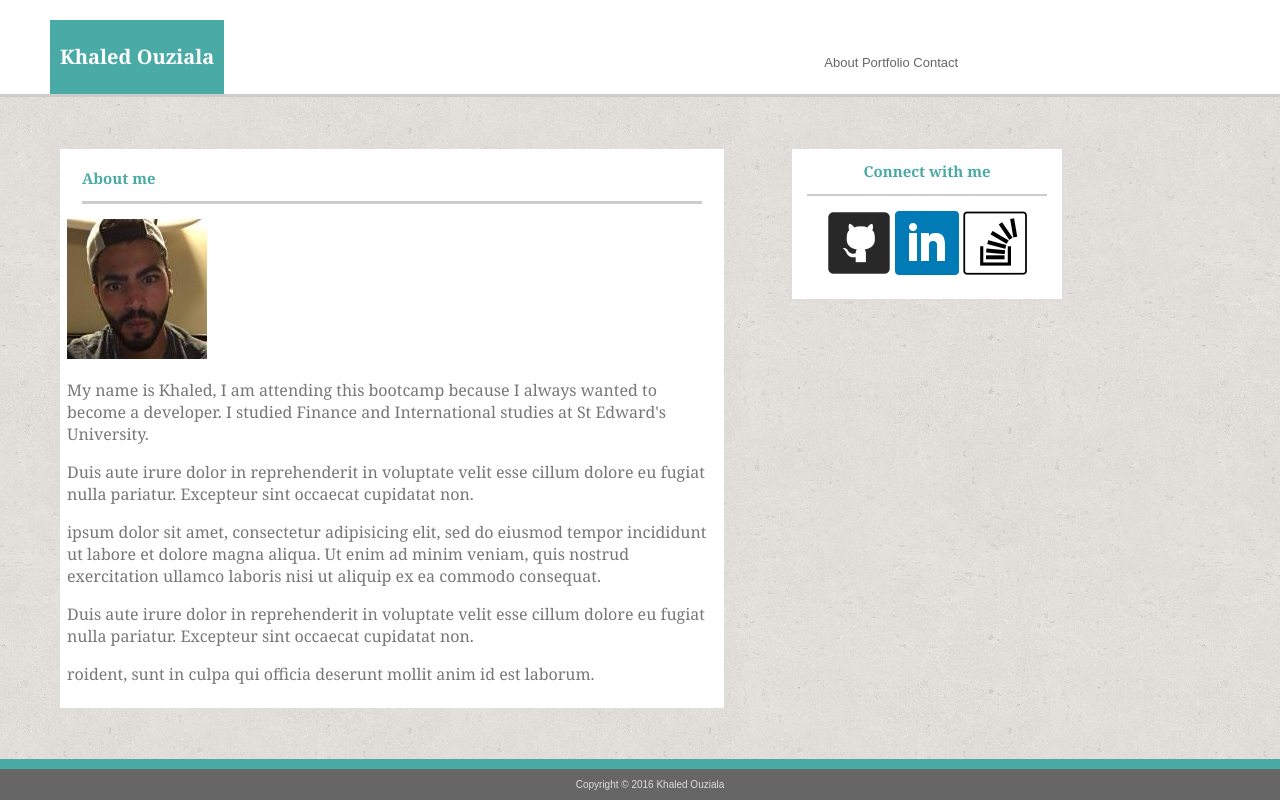
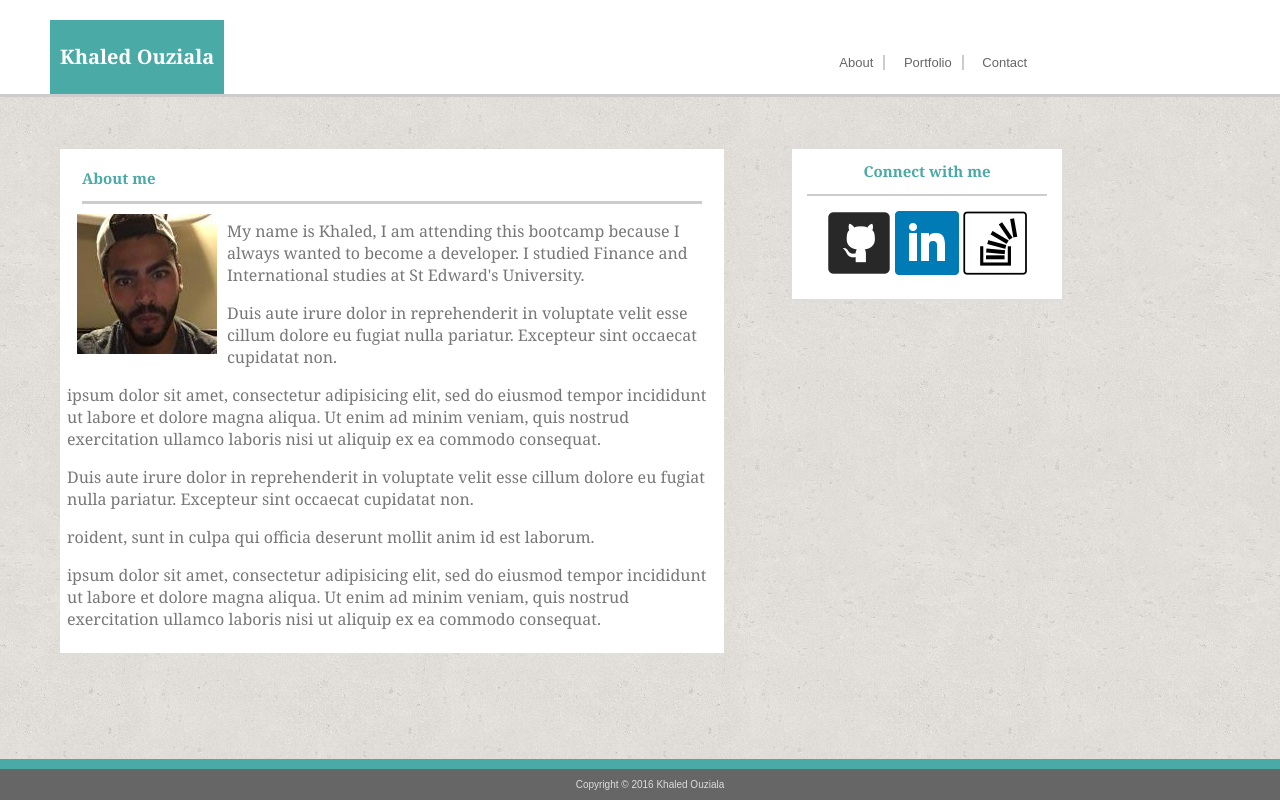
Before and after one commit to kouzial/Basic-Portfolio, a PHP site: page / in a window 1280 px wide. Run offline with PHP 8.4, Linux system fonts and the light colour scheme.

Commit message:
last minute changes

```diff
--- a/assets/css/style.css
+++ b/assets/css/style.css
@@ -177,3 +177,17 @@ form{
 	background-color: #4aaaa5;
 	color: #ffffff;
 }
+.profile-img {
+	float: left;
+	margin: 10px;
+}
+
+.set-to-inline li{
+	display:inline;
+	padding-right: 10px;
+	margin-left:15px;
+	border-right: 2px solid #cccccc;
+}
+.set-to-inline li:last-child {
+	border-right: none;
+}
--- a/index.html
+++ b/index.html
@@ -13,11 +13,12 @@
 			<div id="title">
 				<h1>Khaled Ouziala</h1>
 			</div>
-
 				<div id="link">
-					<a href="index.html">About</a>
-					<a href="portfolio.html">Portfolio</a>
-					<a href="contact.html">Contact</a>
+					<nav class="set-to-inline">
+						<li><a href="index.html">About</a></li>
+						<li><a href="portfolio.html">Portfolio</a></li>
+						<li><a href="contact.html">Contact</a></li>
+					</nav>
 				</div>
 		</div>
 
@@ -26,7 +27,7 @@
 				<div id="about">
 				<h2>About me</h2>
 				</div>
-				<img src="assets/images/profilepic.jpeg" alt="profilepic" />
+				<img class="profile-img" src="assets/images/profilepic.jpeg" alt="profilepic" />
 				<p>
 				My name is Khaled, I am attending this bootcamp because I always wanted to become a developer. I studied Finance and International studies at St Edward's University.
 				</p>
@@ -44,6 +45,11 @@
 				</p>
 				<p>
 				roident, sunt in culpa qui officia deserunt mollit anim id est laborum.
+				</p>
+				<p> ipsum dolor sit amet, consectetur adipisicing elit, sed do eiusmod
+				tempor incididunt ut labore et dolore magna aliqua. Ut enim ad minim veniam,
+				quis nostrud exercitation ullamco laboris nisi ut aliquip ex ea commodo
+				consequat.
 				</p>
 			</div>
 			<div id="main">
```
Also changed, not shown: contact.html (+5 -3 lines), portfolio.html (+5 -3 lines), 2 other files.
